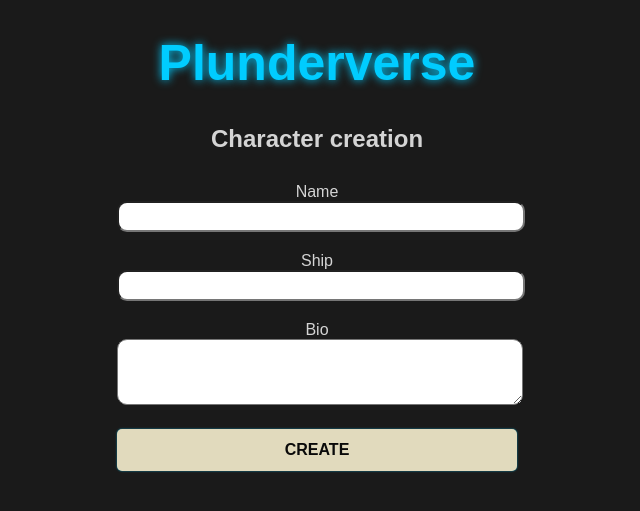
After one commit to GeorgievPlamen/plunderverse, a PHP site: page /create-character.html in a window 1280 px wide. The commit adds this page. Shown: the top 511 px of the page, without its empty margins (323-963 px from the left). Run offline with PHP 8.4, Linux system fonts and the light colour scheme.

Commit message:
Setup and some styling

```diff
--- /dev/null
+++ b/create-character.html
@@ -0,0 +1,51 @@
+<!DOCTYPE html>
+<html lang="bg">
+  <head>
+    <meta charset="UTF-8" />
+    <title>Plunderverse - Избор на герой</title>
+    <link rel="stylesheet" href="css/styles.css" />
+  </head>
+  <body>
+    <header>
+      <h1>Plunderverse</h1>
+      <h2>Character creation</h2>
+    </header>
+    <main>
+      <form>
+        <div>
+          <label for="playerName">Name</label>
+          <input
+            type="text"
+            name="playerName"
+            id="playerName"
+            maxlength="50"
+            required
+          />
+        </div>
+        <div>
+          <label for="shipName">Ship</label>
+          <input
+            type="text"
+            name="shipName"
+            id="shipName"
+            maxlength="50"
+            required
+          />
+        </div>
+        <div>
+          <label for="bio">Bio</label>
+          <textarea
+            name="bio"
+            id="bio"
+            placeholder="Write something about yourself"
+            maxlength="200"
+            required
+          >
+          </textarea>
+        </div>
+        <button type="submit">Create</button>
+      </form>
+    </main>
+    <script src="js/characterSelection.js"></script>
+  </body>
+</html>
--- a/css/styles.css
+++ b/css/styles.css
@@ -1,7 +1,7 @@
 /* Основни настройки */
 body {
-    font-family: 'Orbitron', sans-serif;
-    background-color: #0a0a0a;
+  font-family: "Orbitron", sans-serif;
+  background-color: #1a1a1a;
   color: #d4d4d4;
   text-align: center;
   margin: 0;
@@ -12,6 +12,7 @@ body {
 h1 {
   color: #00ccff;
   text-shadow: 0 0 10px #00ccff;
+  font-size: 50px;
 }
 
 /* Контейнери */
@@ -21,7 +22,7 @@ h1 {
   padding: 20px;
   background: rgba(20, 20, 20, 0.9);
   border-radius: 10px;
-    box-shadow: 0 0 15px rgba(0, 204, 255, 0.6);
+  box-shadow: 0 0 7px rgba(0, 204, 255, 0.6);
   text-align: center;
   font-size: 18px;
   line-height: 1.6;
@@ -36,6 +37,21 @@ h1 {
 
 /* Бутони */
 button {
+  background-color: #e1dabd;
+  color: #0a0a0a;
+  border: none;
+  padding: 12px 20px;
+  font-size: 16px;
+  font-weight: bold;
+  cursor: pointer;
+  border-radius: 5px;
+  transition: all 0.3s ease-in-out;
+  text-transform: uppercase;
+  box-shadow: 0 0 2px rgba(0, 204, 255, 0.7);
+  animation: fadeIn 0.5s ease-in-out;
+}
+
+#create-character {
   background-color: #00ccff;
   color: #0a0a0a;
   border: none;
@@ -46,13 +62,19 @@ button {
   border-radius: 5px;
   transition: all 0.3s ease-in-out;
   text-transform: uppercase;
-    box-shadow: 0 0 10px rgba(0, 204, 255, 0.7);
+  box-shadow: 0 0 2px rgba(0, 204, 255, 0.7);
   animation: fadeIn 0.5s ease-in-out;
+  text-decoration: none;
+}
+
+#create-character:hover {
+  background-color: #0088cc;
+  box-shadow: 0 0 10px rgba(0, 204, 255, 1);
 }
 
 button:hover {
-    background-color: #0088cc;
-    box-shadow: 0 0 20px rgba(0, 204, 255, 1);
+  background-color: #4ba4ba;
+  box-shadow: 0 0 10px rgba(0, 204, 255, 1);
 }
 
 /* Изображения */
@@ -82,7 +104,37 @@ select {
   box-shadow: 0 0 10px rgba(0, 204, 255, 0.5);
 }
 
+td {
+  padding: 10px 20px;
+}
 
+table {
+  margin: 50px auto;
+}
+
+/* tr {
+  margin: 0 40px;
+} */
+
+form {
+  display: flex;
+  flex-flow: column nowrap;
+  gap: 20px;
+  width: 400px;
+  margin: 30px auto;
+}
+
+input {
+  width: 100%;
+  border-radius: 10px;
+  height: 25px;
+}
+
+textarea {
+  width: 100%;
+  height: 60px;
+  border-radius: 10px;
+}
 
 #actionsContainer button {
   width: 80%;
@@ -90,10 +142,13 @@ select {
 }
 
 @keyframes fadeIn {
-    from { opacity: 0; }
-    to { opacity: 1; }
+  from {
+    opacity: 0;
   }
-
+  to {
+    opacity: 1;
+  }
+}
 
 #storyText {
   animation: fadeIn 1s ease-in-out;
```
Also changed, not shown: index.html (+21 -6 lines). Lines whose indentation alone changed are shown as unchanged.
